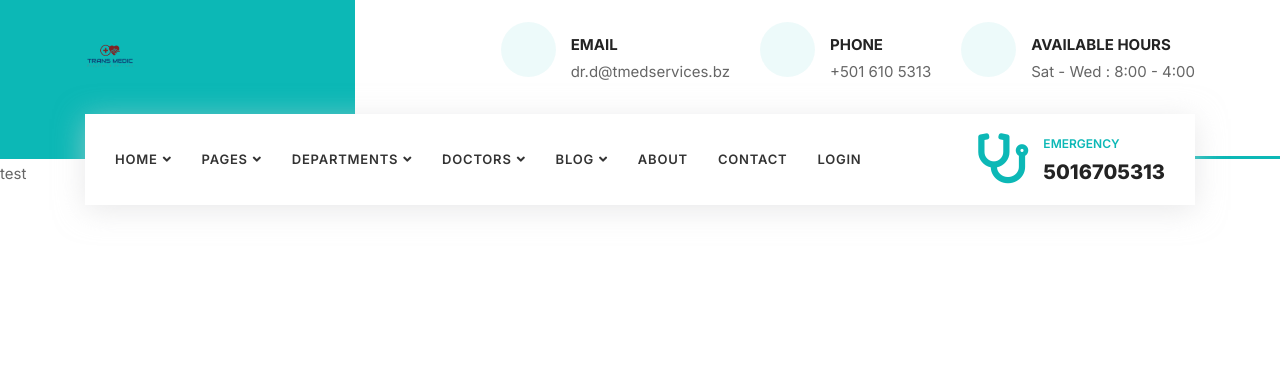
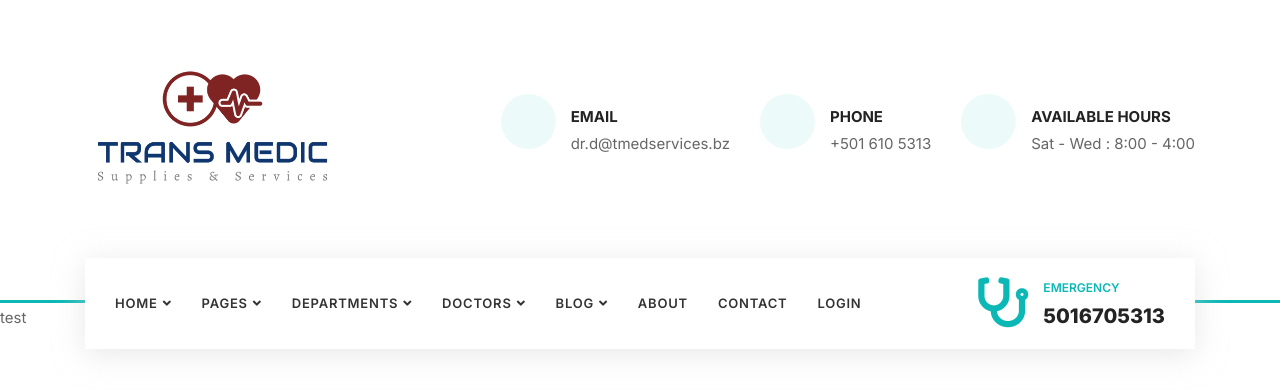
Before and after one commit to roock3r/tmedservices, a Django app: page /about-us/ in a window 1280 px wide. Shown: the top 392 px of the page. Run offline with Django 3.2, Linux system fonts and the light colour scheme; some libraries are stand-ins or nearby versions.

Commit message:
changed based to remove logo class.

```diff
--- a/templates/base.html
+++ b/templates/base.html
@@ -118,7 +118,7 @@
     <div class="top-bar-area">
         <div class="container">
             <div class="row align-center">
-                <div class="col-lg-3 logo">
+                <div class="col-lg-3">
                     <a href="index.html">
                         <img src="{% static 'assets/img/noBackground-medium.png' %}" class="logo" alt="Logo">
                     </a>
```
